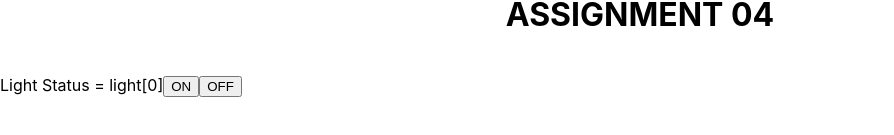
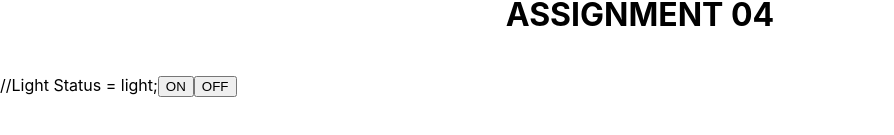
Before and after one commit to Mudassir-Munir-tes/reactappwithstates, a React (Create React App) app: page / in a window 1280 px wide. Shown: the part 411-546 px from the top of the page, without its empty margins (0-894 px from the left). Built offline with nearby package versions, Linux system fonts and the light colour scheme.

Commit message:
Update body.js

```diff
--- a/src/body.js
+++ b/src/body.js
@@ -14,7 +14,7 @@ function Body() {
 
 
 
-         Light Status = light[0]
+         //Light Status = light;
 
          <button onClick={() => setLight('ON')}>ON</button>
          <button onClick={()=> setLight('OFF')}>OFF</button>
```
